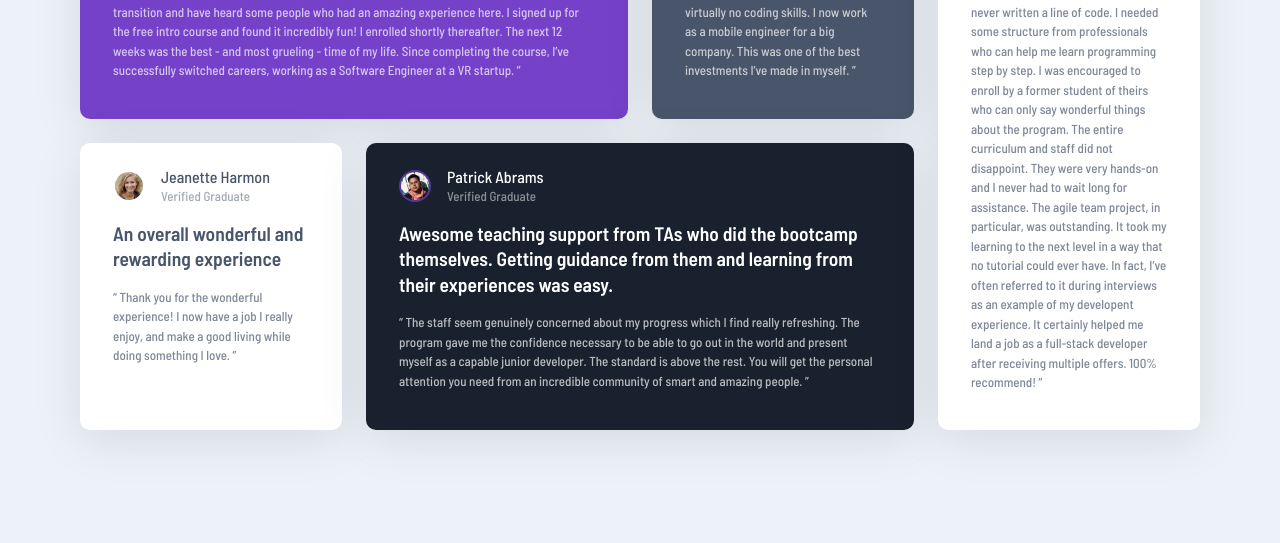
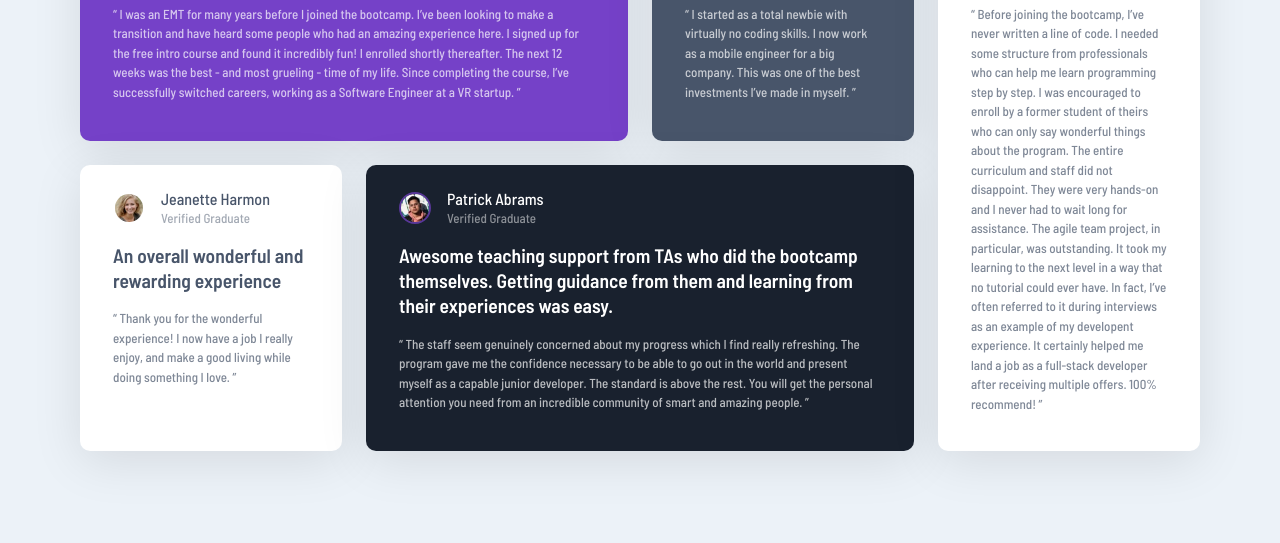
Before and after one commit to SArkar-Htet/testimonials-grid-section, a plain HTML site: page index.html in a window 1280 px wide. Shown: the part 257-800 px from the top of the page. Drawn offline with Linux system fonts and the light colour scheme.

Commit message:
fix: align of main element

```diff
--- a/app/scss/_global.scss
+++ b/app/scss/_global.scss
@@ -15,10 +15,13 @@ body {
   font-size: $font-sm;
   background-color: $lightGrayishBlue;
   color: $white;
-  // display: flex;
-  // height: 100vh;
-  // align-items: center;
-  // justify-content: center;
+
+  main {
+    height: 100vh;
+    display: flex;
+    align-items: center;
+    justify-content: center;
+  }
 
   .opacity {
     opacity: 70%;
```
Also changed, not shown: dist/css/style.min.css.
